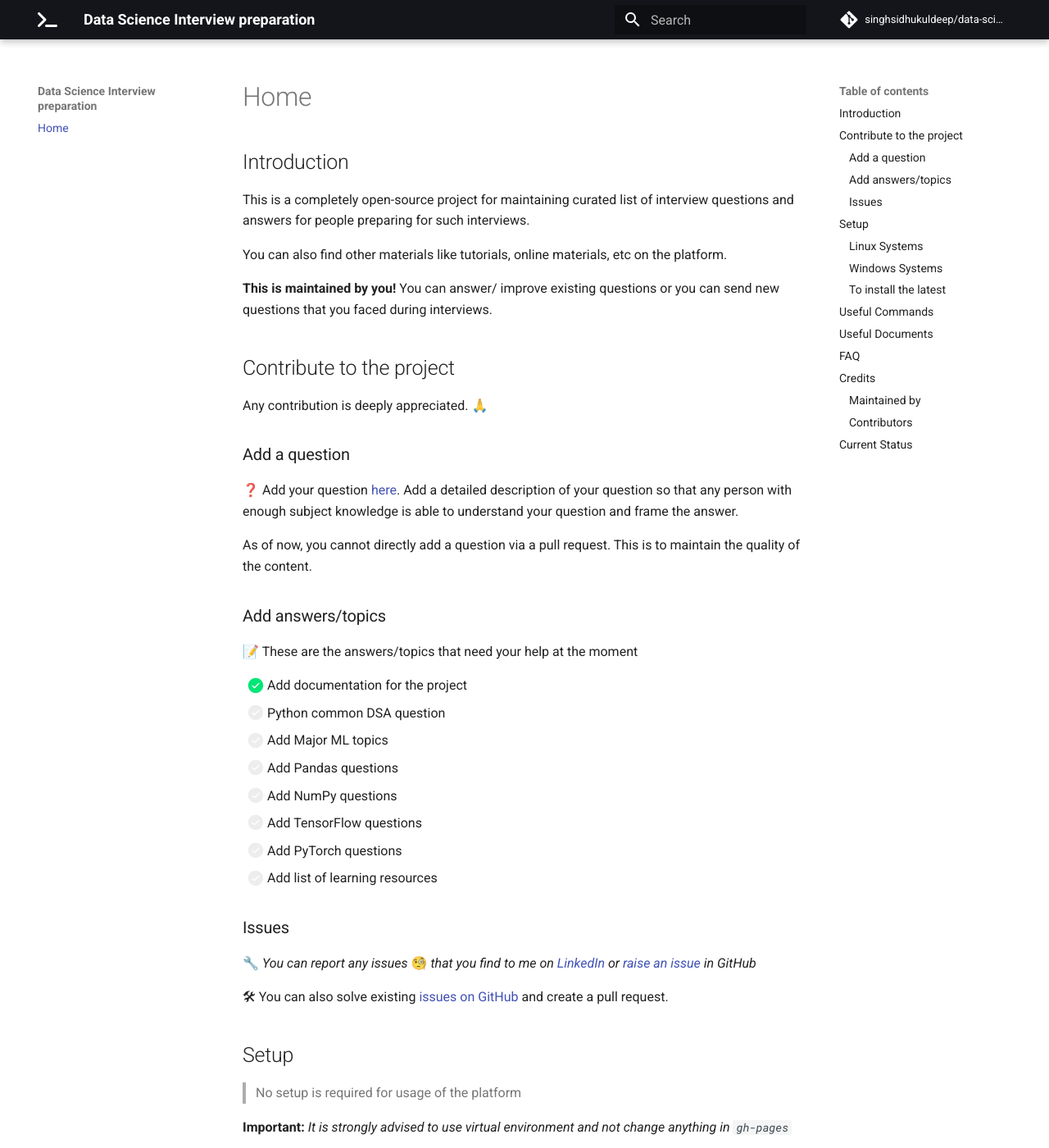
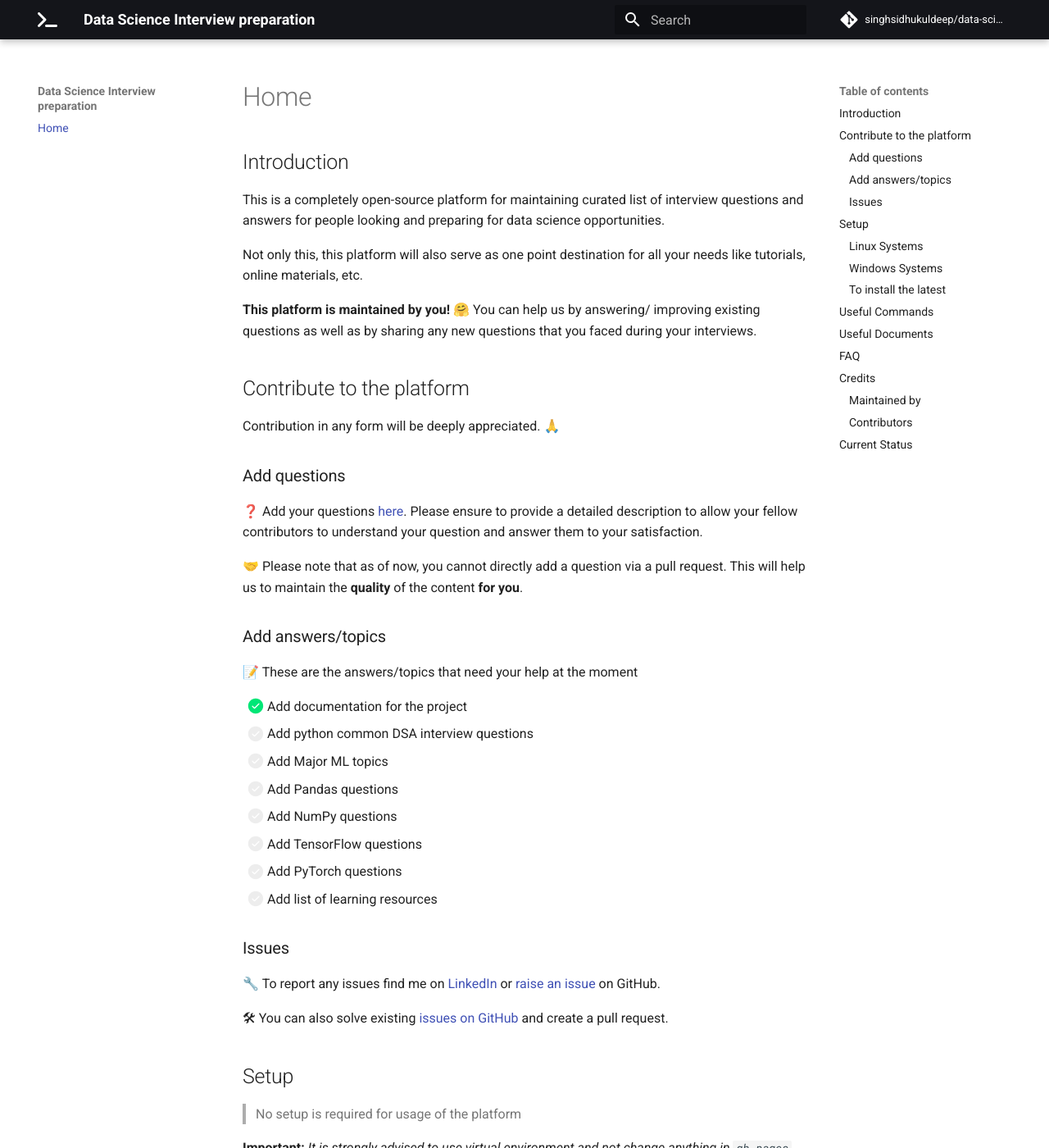
Before and after one commit to singhsidhukuldeep/singhsidhukuldeep.github.io, an MkDocs documentation site: the page built from docs/index.md, in a window 1280 px wide and 1400 px high. Shown: the whole window at 82% size. Built offline with MkDocs 1.6.1 and Material for MkDocs 9.7.7, drawn with Linux system fonts in a browser that asks for light colours; comment, search, counter and statistics services are not loaded; some of the changed text lies outside the part shown.

Commit message:
grammar check

```diff
--- a/docs/index.md
+++ b/docs/index.md
@@ -2,28 +2,28 @@
 
 ## Introduction
 
-This is a completely open-source project for maintaining curated list of interview questions and answers for people preparing for such interviews.
+This is a completely open-source platform for maintaining curated list of interview questions and answers for people looking and preparing for data science opportunities.
 
-You can also find other materials like tutorials, online materials, etc on the platform.
+Not only this, this platform will also serve as one point destination for all your needs like tutorials, online materials, etc.
 
-**This is maintained by you!** You can answer/ improve existing questions or you can send new questions that you faced during interviews.
+**This platform is maintained by you!** 🤗 You can help us by answering/ improving existing questions as well as by sharing any new questions that you faced during your interviews.
 
-## Contribute to the project
+## Contribute to the platform
 
-Any contribution is deeply appreciated. 🙏
+Contribution in any form will be deeply appreciated. 🙏
 
-### Add a question
+### Add questions
 
-❓ Add your question [here](https://github.com/singhsidhukuldeep/data-science-interview-prep/issues). Add a detailed description of your question so that any person with enough subject knowledge is able to understand your question and frame the answer.
+❓ Add your questions [here](https://github.com/singhsidhukuldeep/data-science-interview-prep/issues). Please ensure to provide a detailed description to allow your fellow contributors to understand your question and answer them to your satisfaction.
 
-As of now, you cannot directly add a question via a pull request. This is to maintain the quality of the content.
+🤝 Please note that as of now, you cannot directly add a question via a pull request. This will help us to maintain the **quality** of the content **for you**.
 
 ### Add answers/topics
 
 📝 These are the answers/topics that need your help at the moment
 
 * [x] Add documentation for the project
-* [ ] Python common DSA question
+* [ ] Add python common DSA interview questions
 * [ ] Add Major ML topics
 * [ ] Add Pandas questions
 * [ ] Add NumPy questions
@@ -33,7 +33,7 @@ As of now, you cannot directly add a question via a pull request. This is to mai
 
 ### Issues
 
-🔧 *You can report any issues* 🧐 *that you find to me on [LinkedIn](#maintained-by) or [raise an issue](https://github.com/singhsidhukuldeep/data-science-interview-prep/issues) in GitHub*
+🔧 To report any issues find me on [LinkedIn](#maintained-by) or [raise an issue](https://github.com/singhsidhukuldeep/data-science-interview-prep/issues) on GitHub.
 
 🛠 You can also solve existing [issues on GitHub](https://github.com/singhsidhukuldeep/data-science-interview-prep/issues) and create a pull request.
 
@@ -89,34 +89,34 @@ pip3 install mkdocs-material
 
 ## Useful Documents
 
-* MkDocs: [https://github.com/mkdocs/mkdocs](https://github.com/mkdocs/mkdocs)
+* 📑 MkDocs: [https://github.com/mkdocs/mkdocs](https://github.com/mkdocs/mkdocs)
 
-* Theme: [https://github.com/squidfunk/mkdocs-material](https://github.com/squidfunk/mkdocs-material)
+* 🎨 Theme: [https://github.com/squidfunk/mkdocs-material](https://github.com/squidfunk/mkdocs-material)
 
 ## FAQ
 
 * Can I filter questions based on companies? 🤪
 
-As much as this platform is meant to help with your interview preparation. It is not a sure shot short-cut to cracking an interview.
-Think of this platform where you practice the skills that you have from a interview perspective,
-keeping that in mind the questions are sorted by topics but not by companies. 🤓
+    As much as this platform aims to help you with your interview preparation, it is not a short-cut to crack one.
+    Think of this platform as a practicing field to help you sharpen your skills for your interview processes. However, for your convenience we have sorted all the questions by topics for you. 🤓
 
-This doesn't mean that such feature won't be added in the future. "*Never say Never*" But as of now neither there is a plan nor data to do so. 😢
+    This doesn't mean that such feature won't be added in the future.
+    *"Never say Never"*
+
+    But as of now neither there is a plan nor data to do so. 😢
 
 * Why is this platform free? 🤗
 
-Currently there is no major cost involved in maintaining this project other than time and effort that is put in by every [contributor](https://github.com/singhsidhukuldeep/data-science-interview-prep/graphs/contributors).
-If you want to help you can [contribute here](#contribute-to-the-project).
+    Currently there is no major cost involved in maintaining this platform other than time and effort that is put in by every [contributor](https://github.com/singhsidhukuldeep/data-science-interview-prep/graphs/contributors).
+    If you want to help you can [contribute here](#contribute-to-the-platform).
 
-If you still want to pay for something that is free, we would request you to donate it to a charity 😇 of your choice instead.
+    If you still want to pay for something that is free, we would request you to donate it to a charity of your choice instead. 😇
 
 ## Credits
 
 ### Maintained by
 
 👨‍🎓 ***Kuldeep Singh Sidhu***
-
-🔧 *You can report any issues* 🧐 *that you find to me on LinkedIn or [raise an issue](https://github.com/singhsidhukuldeep/data-science-interview-prep/issues) in GitHub*
 
 Github: [github/singhsidhukuldeep](https://github.com/singhsidhukuldeep)
 `https://github.com/singhsidhukuldeep`
```
Also changed, not shown: README.md (+3 -3 lines).
